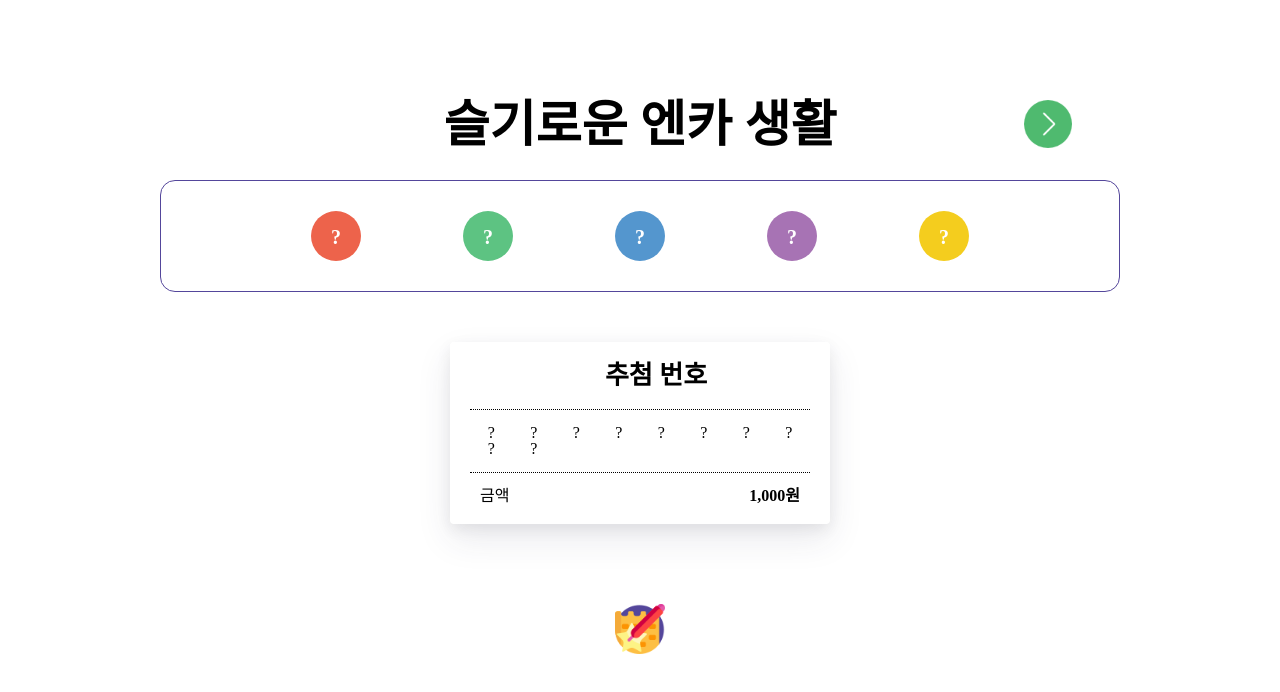
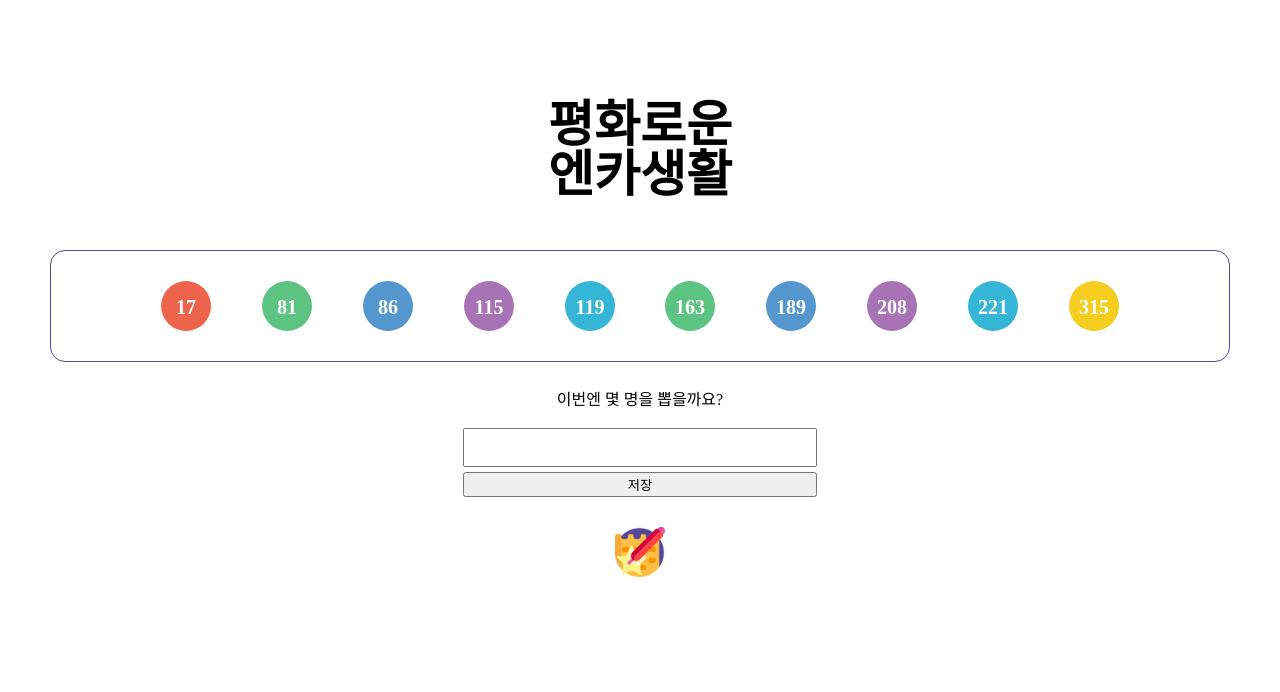
Before and after one commit to superfly9/lotto, a website: page index.html in a window 1280 px wide. Both pictures are taken after a click on the button "추첨하기". Drawn offline with Linux system fonts and the light colour scheme; a web font is replaced by a local one.

Commit message:
feat: 뽑은 카드수 제거 및 인풋 창 추가 - 요구에 따라 카드 몇개 뽑았는지 제거 - 인풋창에 몇 개뽑을지 추가하기로

```diff
--- a/index.html
+++ b/index.html
@@ -11,18 +11,18 @@
     <div id="content">
       <div class="lotto_slide">
         <div class="top_section">
-          <h1 class="title">슬기로운 엔카 생활</h1>
-          <button type="button" id="js-slide-prev" class="btn_change left hide">
+          <h1 class="title">평화로운</h1>
+          <h1 class="title">엔카생활</h1>
+          <!-- <button type="button" id="js-slide-prev" class="btn_change left hide">
             이전 슬라이드
           </button>
           <button type="button" id="js-slide-next" class="btn_change right">
             다음 슬라이드
-          </button>
+          </button> -->
         </div>
         <div class="slide_item active">
           <div class="number_view">
             <ul class="number_list">
-              <!-- <li>?</li>
               <li>?</li>
               <li>?</li>
               <li>?</li>
@@ -31,10 +31,11 @@
               <li>?</li>
               <li>?</li>
               <li>?</li>
-              <li>?</li> -->
+              <li>?</li>
+              <li>?</li>
             </ul>
           </div>
-          <div class="lotto_view">
+          <!-- <div class="lotto_view">
             <div class="lotto_paper js-only-paper">
               <div class="paper_head">
                 <h2>추첨 번호</h2>
@@ -55,10 +56,23 @@
                 </ul>
               </div>
               <div class="paper_foot">
-                <span>금액</span>
-                <strong>1,000원</strong>
+                <span>현재까지 뽑은 공</span>
+                <strong class="count_sum">0개</strong>
+              </div>
+              <div class="paper_foot">
+                <span>이제 뽑을 공</span>
+                <strong class="count_current">0개</strong>
+              </div>
+              <div class="paper_foot">
+                <span>현재 남은 공</span>
+                <strong class="count_remain">22개</strong>
               </div>
             </div>
+          </div> -->
+          <div class="how_many_ball">
+            <label for="how_many">이번엔 몇 명을 뽑을까요?</label>
+            <input type="number" id='how_many'/>
+            <button id="save">저장</button>
           </div>
           <div class="btn_box">
             <button type="button" id="js-create-number" class="btn_create">
--- a/lotto.css
+++ b/lotto.css
@@ -126,6 +126,12 @@
 }
 
 /* lotto.css */
+@font-face {
+  font-family: 'EliceDigitalBaeum-Bd';
+  src: url('https://cdn.jsdelivr.net/gh/projectnoonnu/noonfonts_elice@1.0/EliceDigitalBaeum-Bd.woff2') format('woff2');
+  font-weight: normal;
+  font-style: normal;
+};
 #content {
   position: relative;
   max-width: 960px;
@@ -140,8 +146,13 @@
 }
 .title {
   font-size: 50px;
+  font-family: EliceDigitalBaeum-Bd;
   font-weight: bold;
   text-align: center;
+}
+.lotto_slide {
+  padding:100px 50px;
+  margin:0 auto;
 }
 .lotto_slide .slide_item {
   display: none;
@@ -157,6 +168,24 @@
   to {
     opacity: 1;
   }
+}
+.how_many_ball{
+  display:flex;
+  flex-direction: column;
+  width:30%;
+  text-align: center;
+  margin:30px auto;
+  font-family: EliceDigitalBaeum-Bd;
+}
+.how_many_ball label{
+  margin-bottom:20px;
+}
+.how_many_ball input {
+  padding:10px;
+}
+.how_many_ball button{
+  margin-top:5px;
+  font-family: EliceDigitalBaeum-Bd;
 }
 .lotto_slide .btn_change {
   position: absolute;
@@ -179,7 +208,7 @@
   background-size: cover;
 }
 .number_view {
-  margin-top: 30px;
+  margin-top: 50px;
   padding: 30px 5%;
   border: 1px solid #54469b;
   border-radius: 15px;
@@ -198,6 +227,10 @@
   color: #fff;
   line-height: 52px;
   text-align: center;
+  transition: all .2s ease-in-out;
+}
+.number_list li:hover{
+  transform: scale(1.2); /* Equal to scaleX(0.7) scaleY(0.7) */
 }
 .number_list li:first-child {
   background-color: #ed634b;
@@ -315,7 +348,6 @@
 }
 
 .btn_box {
-  margin-top: 80px;
   text-align: center;
 }
 .btn_create {
--- a/lotto.js
+++ b/lotto.js
@@ -1,10 +1,14 @@
-let 이번턴에뽑을숫자갯수 = 10;
-let nthGame = 1;
-
-const TOTAL_COUNT = 22;
 const lotto = {
+  howManyPick : 10,
+  nthGame : 1,
+  ORIGINAL_BALL : 22,
+  REMAIN_BALL: 22,
+  SELECTED_BALL : 0,
+  isReset : false,
   btn: document.getElementById('js-create-number'),
   multiBtn: document.getElementById('js-multi-number'),
+  input : document.querySelector('#how_many'),
+  saveBtn : document.querySelector('#save'),
   createNumberRange() {
     const MIN = 1, MAX = 320;
     let nums = [];
@@ -14,6 +18,81 @@
     }
 
     return nums;
+  },
+  makeEl () {
+    const numberList = document.querySelector('.number_list');
+    const printTarget = [...numberList.children];
+    printTarget.forEach(item => item && item.remove());
+
+    console.log('[이번 턴 갯수]:',this.howManyPick)
+    console.log('[이번 턴 몇 번째]:',this.nthGame)
+    for (let i = 0;i< this.howManyPick;i++) {
+      const li  = document.createElement('li')
+      console.log('li',li,'[index]:',i)
+      numberList.appendChild(li)
+    }
+  },
+  reset () {
+    alert('모든 공을 뽑았습니다.초기화가 됩니다.')
+    this.nthGame = 1;
+    this.SELECTED_BALL = 0;
+    this.REMAIN_BALL = this.ORIGINAL_BALL;
+    this.howManyPick = 10;
+    this.isRest = true;
+
+    const target = document.querySelector('.number_list');
+
+    [...target.children].forEach(item=>item && item.remove());
+
+    new Array(this.howManyPick).fill('?').forEach(item=>{
+      const li = document.createElement('li');
+      li.innerHTML = item;
+      target.appendChild(li)
+    })
+  },
+  printNumber() {
+    if (this.nthGame === 3) {
+      this.howManyPick = 2;
+    }
+    if (this.nthGame > 3) return this.reset();
+
+    this.SELECTED_BALL += this.howManyPick;
+    this.REMAIN_BALL -= this.howManyPick;
+    const nums = this.createNumber();
+
+    this.makeEl();
+    this.isReset = false;
+    this.nthGame+=1;
+
+    const target = document.querySelector('.number_list');
+    // const target2 = document.querySelector('.js-only-paper .game_item');
+    const printTarget = [...target.children];
+    // const paperTarget = [...target2.children];
+    console.log('[printTarget]:',printTarget)
+    printTarget.forEach((item, index) => {item.innerHTML = nums[index]});
+
+    target.classList.add('play');
+    // document.querySelector('.js-only-paper').classList.add('play');
+
+    const id = setTimeout(() => {
+      target.classList.remove('play');
+      // document.querySelector('.js-only-paper').classList.remove('play');
+      clearTimeout(id)
+    },3000);
+
+    // for (let i = 0; i < paperTarget.length; i++) {
+    //   paperTarget[i].innerHTML = nums[i];
+    //   printTarget[i].innerHTML = nums[i];
+    // }
+  },
+  printCount () {
+    const selectedSum =  document.querySelector('.count_sum');
+    const current = document.querySelector('.count_current');
+    const remain = document.querySelector('.count_remain');
+
+    selectedSum.innerHTML = this.SELECTED_BALL +'개'
+    current.innerHTML = (this.isReset ? 0  : this.howManyPick ) +'개'
+    remain.innerHTML =  this.REMAIN_BALL + '개'
   },
   createNumber() {
     const numberRange = this.createNumberRange();
@@ -26,22 +105,19 @@
 
     numberRange.forEach((_, index, arr) => {
       let randomNum = setRandomIndex();
-      if (index + 1 > 이번턴에뽑을숫자갯수) {
+      if (index + 1 > this.howManyPick) {
         return false;
       }
-      console.log('[i]:',index) // i: 9이후로 출력 안됨, 고차함수의 콜백도 return이 마찬가지로 적용됨
       if (!arr[randomNum]) {
-        console.log(randomNum)
         let prevNum = randomNum;
         randomNum = setRandomIndex(prevNum, arr.length - 1);
         nums.push(...arr.splice(randomNum, 1));
       } else {
-        console.log('있다')
         nums.push(...arr.splice(randomNum, 1)); // splice =>return 제거한 요소를 담은 배열
       }
     });
     nums.sort((a, b) => a - b );
-    console.log(nums, numberRange)
+    console.log(nums)
     return nums;
   },
   getFormatDate (date) {
@@ -52,7 +128,7 @@
     let day2 = week[date.getDay()];
     let hours = date.getHours();
     let minutes = date.getMinutes();
-    let seconds = date.getSeconds();
+    let seconds = date.getSeconds() < 10? `0${date.getSeconds()}`: date.getSeconds();
 
     return `${[year, month, day].join('/')} (${day2}) ${[hours, minutes, seconds].join(':')}`;
   },
@@ -68,29 +144,6 @@
       target.classList.add('on');
     }
     target.innerHTML = `발행일 : ${date}`;
-  },
-  printNumber() {
-    this.makeEl();
-    const nums = this.createNumber();
-    const target = document.querySelector('.number_list');
-    const target2 = document.querySelector('.js-only-paper .game_item');
-    const printTarget = [...target.children];
-    const paperTarget = [...target2.children];
-
-    target.classList.add('play');
-    document.querySelector('.js-only-paper').classList.add('play');
-
-    const id = setTimeout(() => {
-      target.classList.remove('play');
-      document.querySelector('.js-only-paper').classList.remove('play');
-      console.log('[id]:',id)
-      clearTimeout(id)
-    },3000);
-
-    printTarget.forEach((item, index) => {item.innerHTML = nums[index]});
-    for (let i = 0; i < paperTarget.length; i++) {
-      paperTarget[i].innerHTML = nums[i];
-    }
   },
   printMultiNumber() {
     const target = document.querySelector('.js-multi-paper .paper_body');
@@ -113,43 +166,20 @@
       }
     });
   },
-  makeEl () {
-    nthGame+=1;
-    const numberList = document.querySelector('.number_list');
-    console.log('[chid]:',numberList.children)
-    if (numberList.children.length > 0) {
-      for (i = 0;i< 이번턴에뽑을숫자갯수;i++) {
-        numberList.children[i].remove();
-      }
-    }
-      if (nthGame === 3) {
-        이번턴에뽑을숫자갯수 = 2;
-      }
-      if (nthGame >3) {
-        nthGame = 1;
-        이번턴에뽑을숫자갯수 = 10;
-      }
-    for (let i = 0;i< 이번턴에뽑을숫자갯수;i++) {
-      const li  = document.createElement('li')
-      li.innerHTML = '?';
-      // numberList.firstChild.remove()
-      numberList.appendChild(li)
-    }
-    console.log('[numberList]:',numberList.children)
-  },
   init() {
     const btn = this.btn;
     const multiBtn = this.multiBtn;
-    this.makeEl();
+
 
     btn.addEventListener('click', () => {
       this.printNumber();
-      this.printDate('.publish_date');
+      // this.printCount()
+      // this.printDate('.publish_date');
     });
-    multiBtn.addEventListener('click', () => {
-      this.printMultiNumber();
-      this.printDate('.publish_date2');
-    });
+    // multiBtn.addEventListener('click', () => {
+    //   this.printMultiNumber();
+    //   this.printDate('.publish_date2');
+    // });
   }
 };
 function slideChange() {
@@ -184,4 +214,4 @@
 };
 
 lotto.init();
-lottoSlide();
+// lottoSlide();
--- a/package.json
+++ b/package.json
@@ -16,5 +16,8 @@
   "bugs": {
     "url": "https://github.com/superfly9/lotto/issues"
   },
-  "homepage": "https://github.com/superfly9/lotto#readme"
+  "homepage": "https://github.com/superfly9/lotto#readme",
+  "dependencies": {
+    "live-server": "^1.2.2"
+  }
 }
```
Also changed, not shown: 2 other files.
